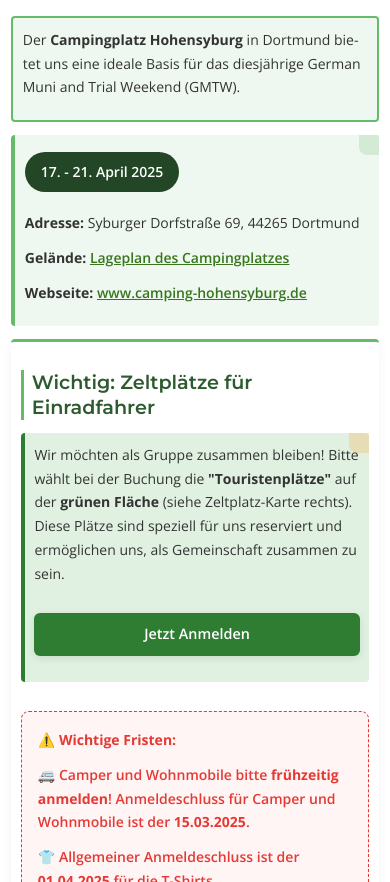
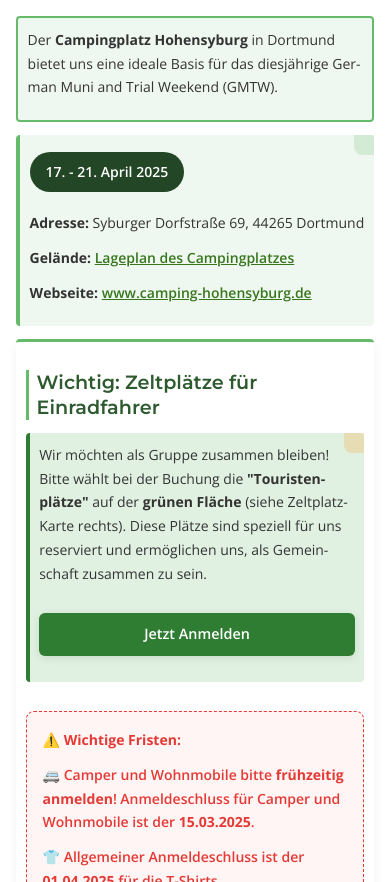
Before and after one commit to ErSieCode/ersiecode.github.io, a website: page index.html in a window 390 px wide. Shown: the part 940-1822 px from the top of the page. Drawn offline with nearby package versions, Linux system fonts and the light colour scheme.

Commit message:
index.html
Jaman

```diff
--- a/index.html
+++ b/index.html
@@ -54,7 +54,6 @@
       background-color: var(--background-color);
       color: var(--text-color);
       width: 100%;
-      /* overflow-x: hidden;  <-- nicht aktiv, damit nichts unerwünscht abgeschnitten wird */
     }
 
     img {
@@ -104,7 +103,7 @@
       transform: scale(1.02);
     }
 
-    /* Container */
+    /* Container - AKTUALISIERT */
     .container {
       width: var(--container-width);
       max-width: var(--container-max-width);
@@ -112,14 +111,17 @@
       background: white;
       border-radius: 12px;
       box-shadow: 0 8px 30px rgba(0,0,0,0.08);
-      /* overflow: hidden;  <-- entfernt */
       border: none;
+      box-sizing: border-box;
+      overflow: visible;
+      padding: 0;
     }
 
     .content {
       padding: 2rem 3rem;
       width: 100%;
       max-width: 100%;
+      box-sizing: border-box;
     }
 
     /* Typographie */
@@ -145,7 +147,7 @@
       max-width: 100%;
     }
 
-    /* Neue Textbox: Schöne grüne Box – homogen für alle Texte */
+    /* Textbox: Schöne grüne Box - AKTUALISIERT */
     .textbox {
       background-color: rgba(102, 187, 106, 0.1);
       border: 2px solid var(--primary-color);
@@ -155,6 +157,7 @@
       box-sizing: border-box;
       width: 100%;
       min-height: 100px;
+      max-width: 100%;
     }
 
     /* Abschnitte */
@@ -163,6 +166,7 @@
       position: relative;
       padding-bottom: 1.5rem;
       width: 100%;
+      box-sizing: border-box;
     }
 
     .section:not(:last-child)::after {
@@ -213,12 +217,13 @@
       border-radius: 4px;
     }
 
-    /* Listen – teilweise ersetzt durch Absätze */
+    /* Listen */
     ul {
       list-style-type: none;
       padding-left: 0.5rem;
       margin: 1rem 0 1.5rem;
       width: 100%;
+      box-sizing: border-box;
     }
 
     ul li {
@@ -273,18 +278,21 @@
       gap: 2rem;
       align-items: flex-start;
       width: 100%;
+      box-sizing: border-box;
     }
 
     .text-image .text {
       flex: 1 1 55%;
       min-width: 300px;
       max-width: 100%;
+      box-sizing: border-box;
     }
 
     .text-image .image {
       flex: 1 1 35%;
       min-width: 300px;
       max-width: 100%;
+      box-sizing: border-box;
     }
 
     .image-container {
@@ -295,6 +303,7 @@
       border-radius: 12px;
       box-shadow: 0 4px 12px rgba(0,0,0,0.05);
       width: 100%;
+      box-sizing: border-box;
     }
 
     .image-container:hover {
@@ -313,6 +322,7 @@
       border-radius: 6px;
     }
 
+    /* Highlight-Box - AKTUALISIERT */
     .highlight-box {
       background-color: rgba(102, 187, 106, 0.1);
       border-left: 4px solid var(--primary-color);
@@ -321,6 +331,8 @@
       border-radius: 0 8px 8px 0;
       position: relative;
       width: 100%;
+      box-sizing: border-box;
+      max-width: 100%;
     }
 
     .highlight-box.emphasis {
@@ -344,6 +356,7 @@
       background-color: var(--accent-color);
     }
 
+    /* Important-Info - AKTUALISIERT */
     .important-info {
       font-weight: 600;
       color: #e53935;
@@ -353,6 +366,8 @@
       border: 1px dashed #e53935;
       margin: 1.8rem 0;
       width: 100%;
+      box-sizing: border-box;
+      max-width: 100%;
     }
 
     a {
@@ -382,6 +397,7 @@
       box-shadow: 0 2px 8px rgba(0,0,0,0.1);
       text-align: center;
       width: 100%;
+      box-sizing: border-box;
     }
 
     .cta-button:hover {
@@ -390,6 +406,7 @@
       box-shadow: 0 4px 12px rgba(0,0,0,0.15);
     }
 
+    /* Topic-Card - AKTUALISIERT */
     .topic-card {
       background-color: white;
       border-radius: 8px;
@@ -398,6 +415,8 @@
       box-shadow: 0 4px 12px rgba(0,0,0,0.05);
       border-top: 3px solid var(--primary-color);
       width: 100%;
+      box-sizing: border-box;
+      max-width: 100%;
     }
 
     .date-display {
@@ -439,13 +458,15 @@
     /* Media Queries - OPTIMIERTE VERSION FÜR MOBILE GERÄTE */
     @media screen and (max-width: 768px) {
       .container {
-        width: 98%; /* Vergrößert von 95% auf 98% */
+        width: 98%;
         margin: 1rem auto;
         border-radius: 8px;
+        overflow: visible;
       }
 
       .content {
-        padding: 1rem 0.8rem; /* Reduziertes Padding */
+        padding: 1rem 1.5rem;
+        box-sizing: border-box;
       }
 
       h1 {
@@ -481,17 +502,19 @@
 
     @media screen and (max-width: 480px) {
       body {
-        font-size: 14px; /* Etwas kleinere Schrift */
+        font-size: 14px;
       }
 
       .container {
-        width: 100%; /* Maximale Breite ausnutzen */
+        width: 100%;
         margin: 0.5rem auto;
         border-radius: 4px;
+        overflow: visible;
       }
 
       .content {
-        padding: 0.7rem;
+        padding: 0.7rem 1rem;
+        box-sizing: border-box;
       }
 
       h1 {
@@ -518,6 +541,8 @@
         padding: 0.6rem;
         margin: 0.8rem 0;
         border-radius: 4px;
+        max-width: 100%;
+        box-sizing: border-box;
       }
 
       .image-container {
```
